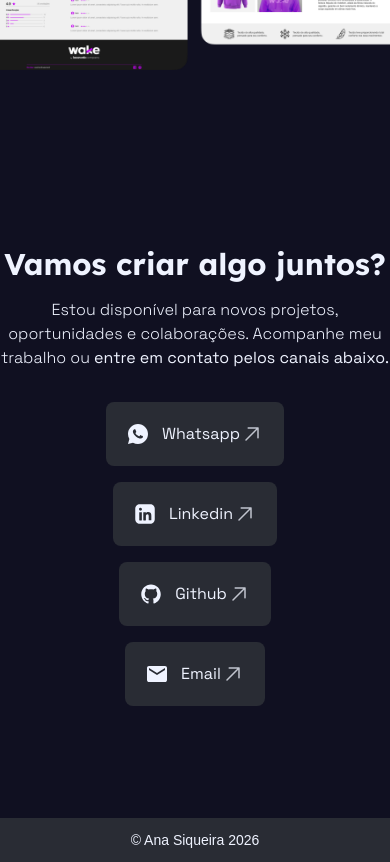
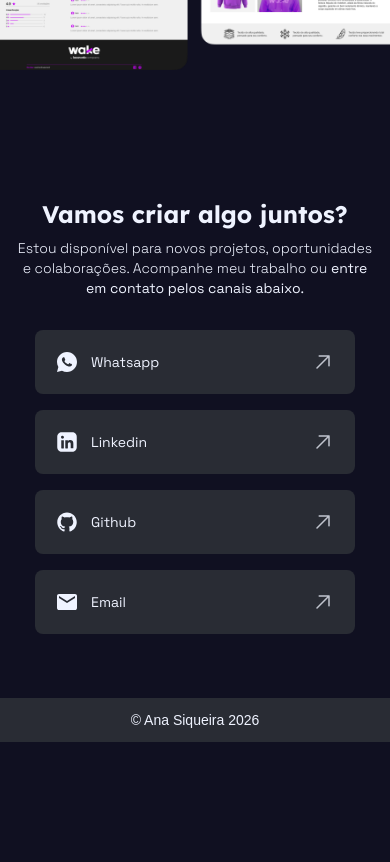
Before and after one commit to itsmesiq/portfolio, a Next.js app: page / in a window 390 px wide. Shown: the part 4660-5522 px from the top of the page. After the commit the page ends 5402 px from the top, so only its background shows below. Built offline with nearby package versions, Linux system fonts and the light colour scheme.

Commit message:
feat: resposive footer

```diff
--- a/src/components/Footer/Footer.tsx
+++ b/src/components/Footer/Footer.tsx
@@ -4,9 +4,9 @@ import { socialMedia } from "@/data/social";
 export default function Footer() {
     return (
         <footer className="w-full flex flex-col items-center">
-            <div className="flex flex-col items-center gap-8 max-w-150 text-center font-sans text-base py-28">
-                <div className="text-foreground flex flex-col items-center gap-4">
-                    <h2 className="font-heading text-3xl font-bold">Vamos criar algo juntos?</h2>
+            <div className="flex flex-col items-center gap-8 max-w-120 md:max-w-150 text-center font-sans text-sm md:text-base py-16 md:py-28 px-4">
+                <div className="text-foreground flex flex-col items-center gap-2 md:gap-4">
+                    <h2 className="font-heading text-2xl md:text-3xl font-bold">Vamos criar algo juntos?</h2>
                     <p className="font-light">Estou disponível para novos projetos, oportunidades e colaborações. Acompanhe meu trabalho ou <b>entre em contato pelos canais abaixo.</b></p>
                 </div>
                 <div className="flex flex-col items-center gap-4">
--- a/src/components/ui/SocialLink.tsx
+++ b/src/components/ui/SocialLink.tsx
@@ -8,7 +8,7 @@ type SocialLinkProp = {
 export default function SocialLink({ social }: SocialLinkProp) {
     return (
         <a href={social.href} target="_blank" rel="noopener noreferrer">
-            <div className="w-full md:min-w-90 flex items-center justify-between py-5 px-5 bg-surface-gray rounded-lg hover:bg-surface-hover transition-colors duration-300">
+            <div className="w-full min-w-80 md:min-w-90 flex items-center justify-between py-5 px-5 bg-surface-gray rounded-lg hover:bg-surface-hover transition-colors duration-300">
                 <div className="flex gap-3 items-center">
                     <Image
                         src={social.image}
```
